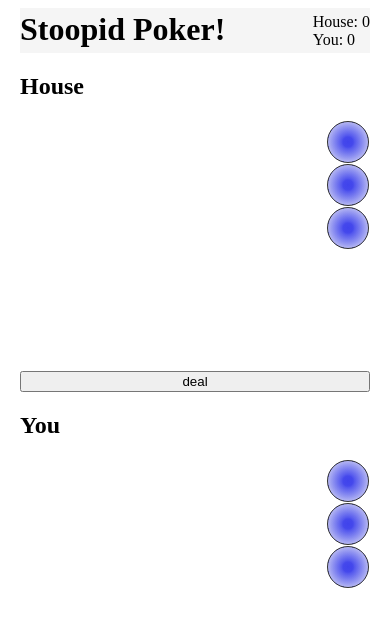
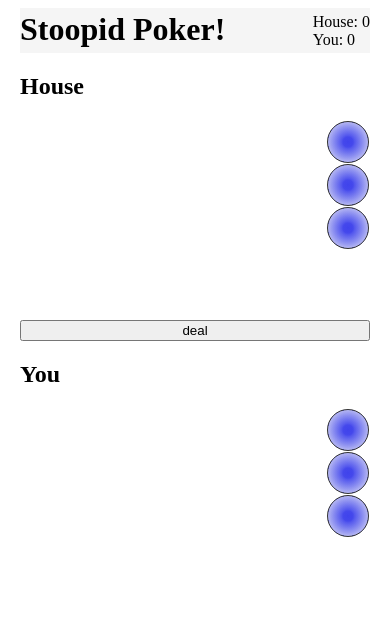
Before and after one commit to ruanha/stoopid-poker, an Angular app: page / in a window 390 px wide. Shown: the top 626 px of the page. Built offline with nearby package versions, Linux system fonts and the light colour scheme.

Commit message:
better responsive height of the opponent area

```diff
--- a/src/app/app.component.css
+++ b/src/app/app.component.css
@@ -36,3 +36,9 @@ h1 {
     height: 100px;
     border-bottom: 1px solid #ccc;
 }
+
+.house-container {
+    max-height: 250px;
+    min-height: 200px;
+    height: 40vw;
+}
--- a/src/app/app.component.html
+++ b/src/app/app.component.html
@@ -16,7 +16,7 @@
         [style.color]="winner === 'house' ? 'green' : 'black'">House
         <span *ngIf="winner === 'house'"> wins!</span>
     </h2>
-    <div class="flex-container space-between">
+    <div class="flex-container space-between house-container">
         <app-hand [showHandName]="winner !== ''" [hand]="opponentHand" [backside]="dealt" class="opponent"></app-hand>
         <div class="house-tokens">
             <app-token [side]="'backside'"></app-token>
```
